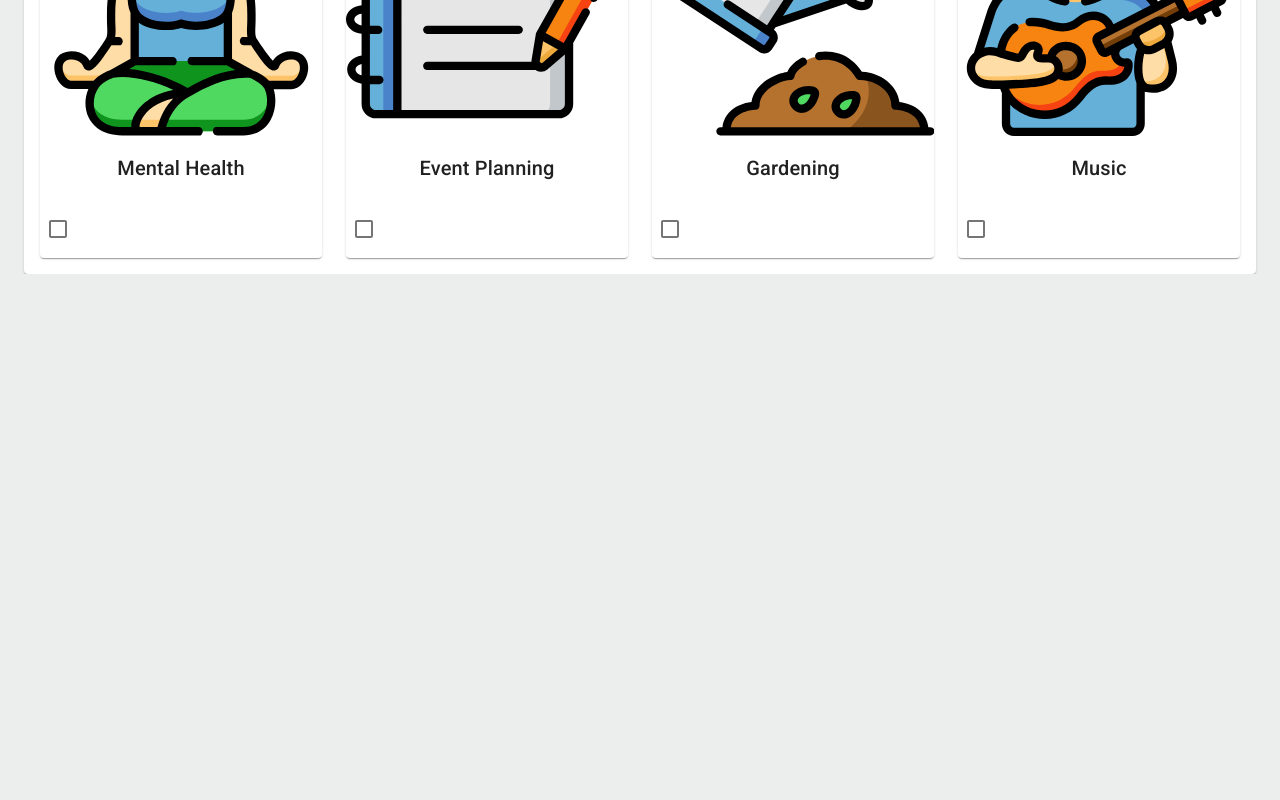
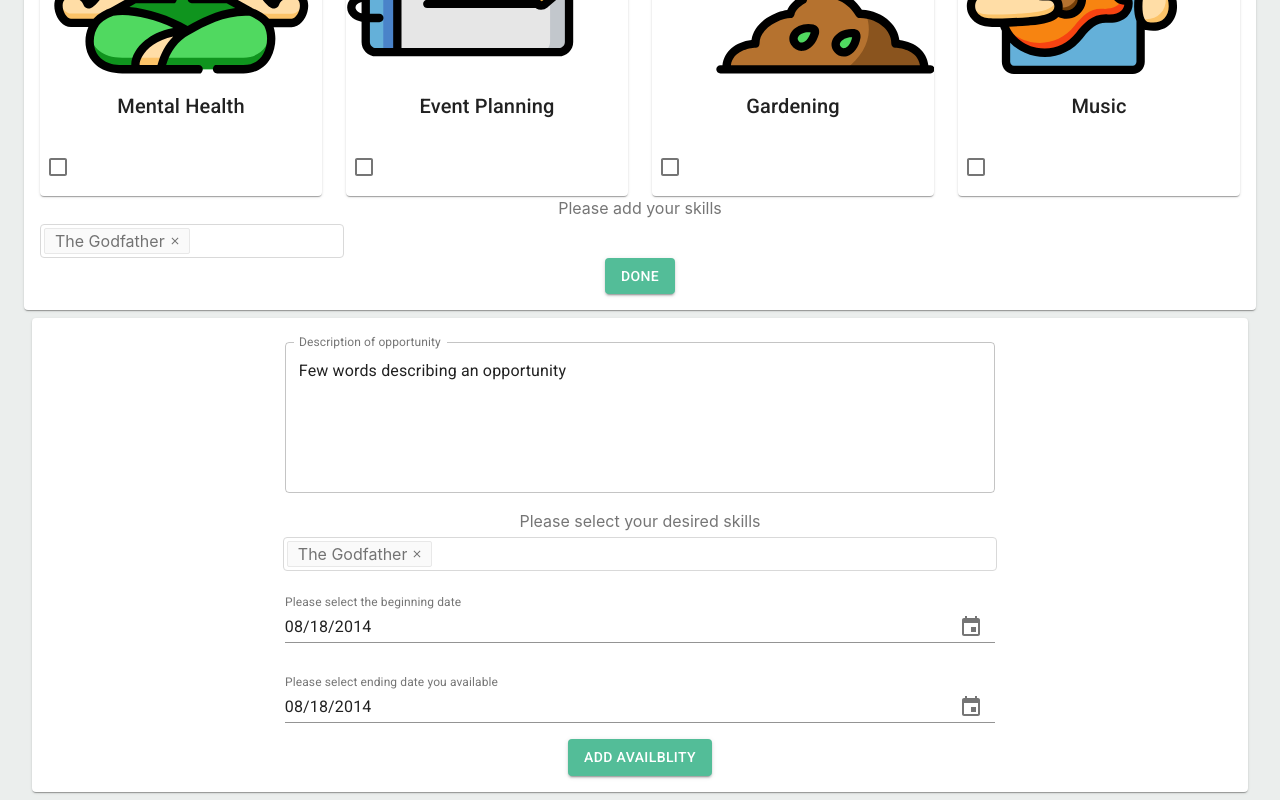
Before and after one commit to smile-street/smile-street, a React (Create React App) app in the folder smile-street-react/: page / in a window 1280 px wide. Shown: the part 1533-2333 px from the top of the page. Before the commit the page ends 1807 px from the top, so only its background shows below. Built offline with nearby package versions, Linux system fonts and the light colour scheme.

Commit message:
import useState

```diff
--- a/smile-street-react/src/App.js
+++ b/smile-street-react/src/App.js
@@ -21,6 +21,7 @@ export default function App() {
     <div className="App">
       <Header />
       <VolunteerInterests />
+      <GoodCauseOpporunity />
        {/* <Router>
         <Header />
         <Route path="/" exact component={Login} />
--- a/smile-street-react/src/components/VolunteerInterests/VolunteerInterests.js
+++ b/smile-street-react/src/components/VolunteerInterests/VolunteerInterests.js
@@ -1,6 +1,6 @@
-import React from "react";
+import React, { useState } from "react";
 import { makeStyles } from "@material-ui/core/styles";
-import { Paper, Container, Grid } from "@material-ui/core";
+import { Paper, Container, Grid, Button } from "@material-ui/core";
 import InterestSquares from "./InterestSquares";
 import SkillsAutoComplete from "./SkillsAutoComplete";
 import PageHeading from "../PageHeading/PageHeading";
@@ -14,17 +14,25 @@ const useStyles = makeStyles((theme) => ({
     textAlign: "center",
     color: theme.palette.text.secondary,
   },
+  buttonColor: {
+    backgroundColor: "#53bd98",
+    color: "white",
+    background: "#449f80",
+
+    "&:hover": {
+      background: "#449f80",
+    },
+  },
 }));
 
 export default function FullWidthGrid() {
   const classes = useStyles();
+  const [selectedInterests, setSelectedInterest] = useState("");
 
   return (
-    <div className={classes.root}>
       <Container component="main">
         <Paper className={classes.paper}>
           <PageHeading heading="Select your interests" />
-          <SkillsAutoComplete />
           <Grid container spacing={3}>
               {interestList.map((interest) => {
                 return (
@@ -33,9 +41,16 @@ export default function FullWidthGrid() {
                 </Grid> )
               })}
           </Grid>
+          <Grid item xs={12} sm={12}>
+            <SkillsAutoComplete fullWidth />
+          </Grid>
+          <Grid item xs={12} sm={12}>
+                <Button variant="contained" className={classes.buttonColor}>
+                  Done
+                </Button>
+              </Grid>
         </Paper>
       </Container>
-    </div>
   );
 }
 
```
